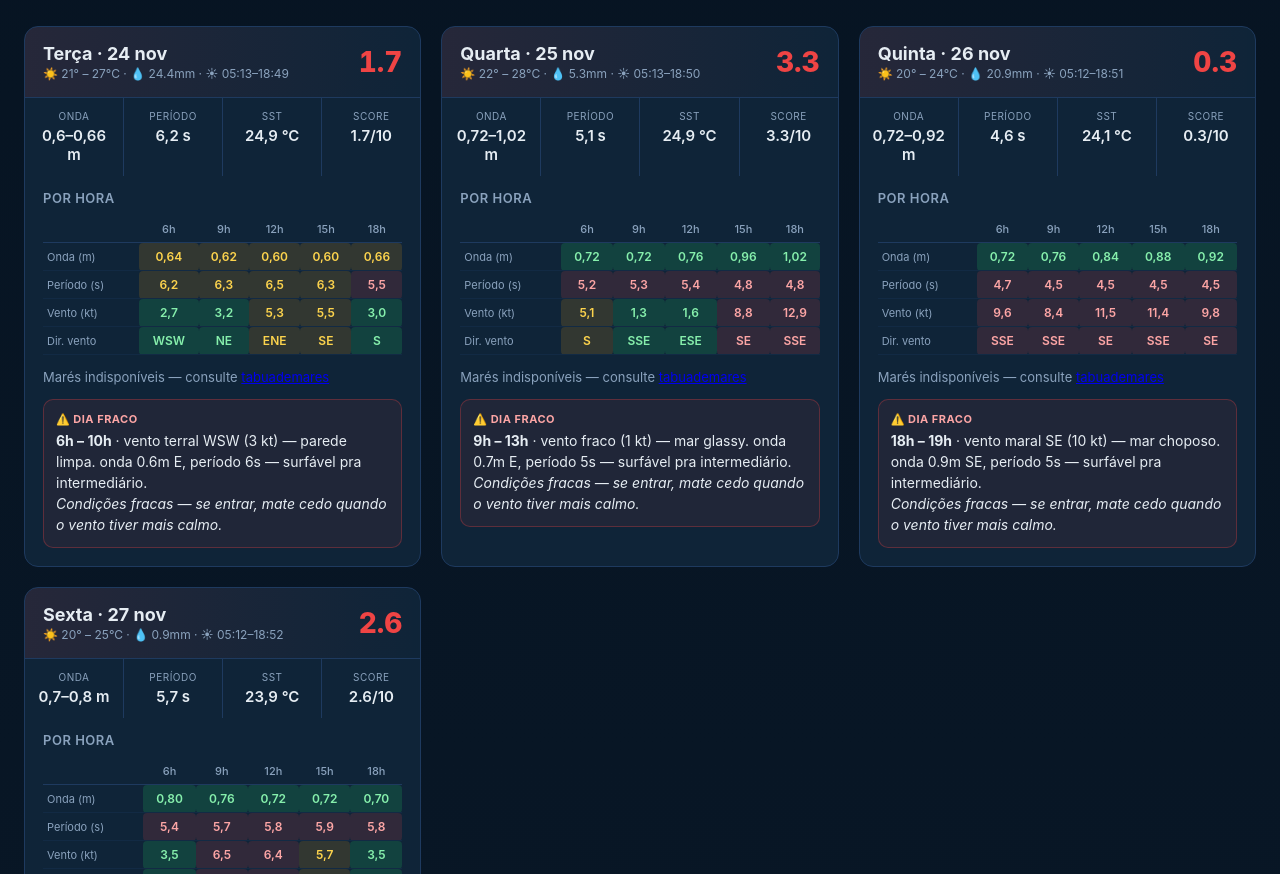
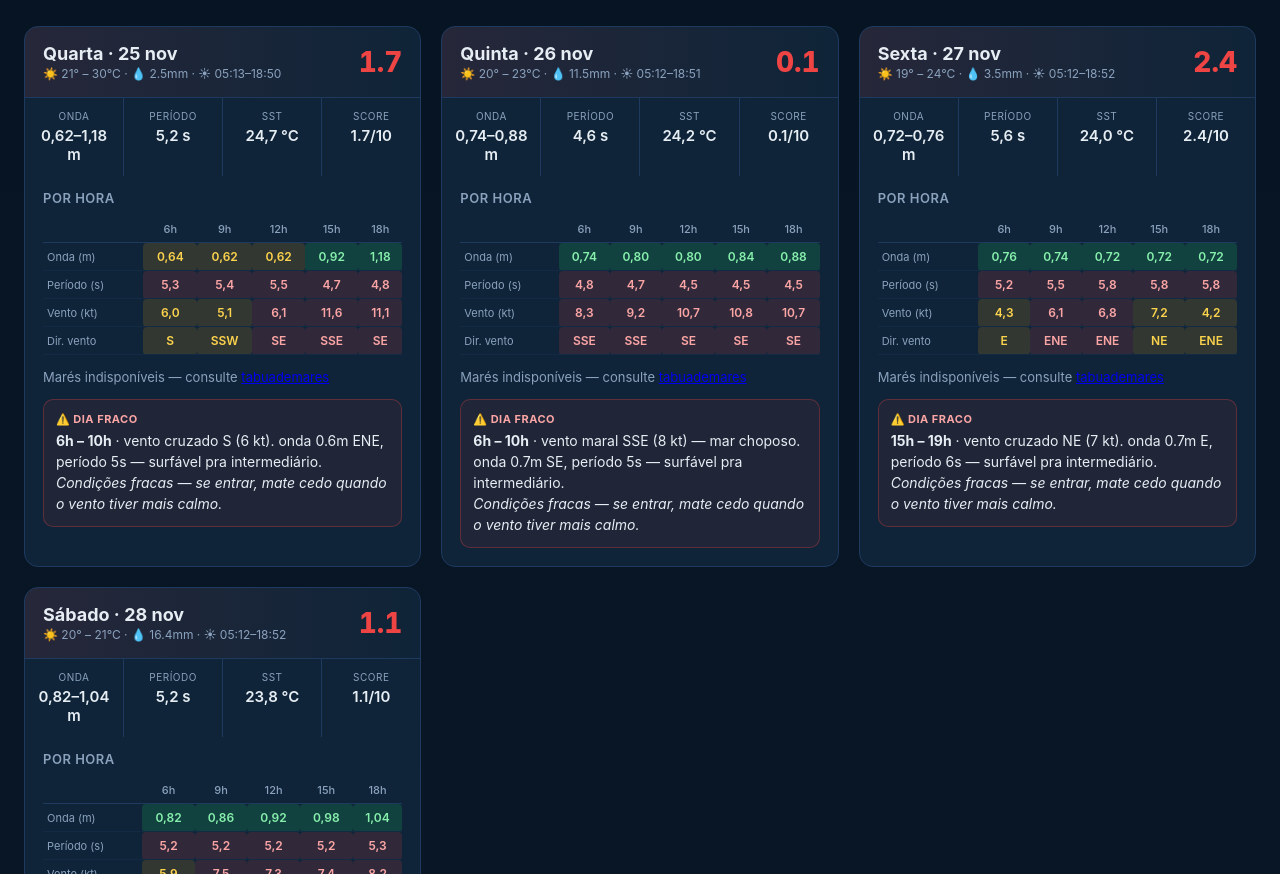
Before and after one commit to rrenanfelix/atalaia-surf, a plain HTML site: page index.html in a window 1280 px wide. Shown: the part 545-1419 px from the top of the page. Drawn offline with nearby package versions, Linux system fonts and the light colour scheme.

Commit message:
🌊 Atualização automática 2026-11-25 14:27 UTC

```diff
--- a/index.html
+++ b/index.html
@@ -99,13 +99,13 @@
         <h1><span class="wave">≋</span> Análise de Surf — Praia do Atalaia</h1>
         <div class="subtitle">Itajaí / SC · próximos 4 dias · perfil intermediário</div>
       </div>
-      <div><span class="badge">Atualizado 24/11/2026 · 23:31</span></div>
+      <div><span class="badge">Atualizado 25/11/2026 · 11:27</span></div>
     </div>
     <div class="meta-bar">
       <div class="meta"><div class="meta-label">Pico</div><div class="meta-value">Atalaia (Molhes)</div></div>
       <div class="meta"><div class="meta-label">Coordenadas</div><div class="meta-value">26.92° S · 48.64° W</div></div>
       <div class="meta"><div class="meta-label">Swell ideal</div><div class="meta-value">SE (135°)</div></div>
-      <div class="meta"><div class="meta-label">Temp. mar (média)</div><div class="meta-value">24.5 °C</div></div>
+      <div class="meta"><div class="meta-label">Temp. mar (média)</div><div class="meta-value">24.2 °C</div></div>
     </div>
   </header>
 
@@ -115,34 +115,34 @@
         <div class="rank-row">
           <div class="medal">🥇</div>
           <div>
-            <div class="rank-name">Quarta, 25 nov</div>
-            <div class="rank-reason">Onda 0,72–1,02m · período 5,1s · janela em torno de 9h</div>
+            <div class="rank-name">Sexta, 27 nov</div>
+            <div class="rank-reason">Onda 0,72–0,76m · período 5,6s · janela em torno de 15h</div>
           </div>
-          <div class="score" style="color:var(--good)">3.3</div>
+          <div class="score" style="color:var(--good)">2.4</div>
         </div>
         <div class="rank-row">
           <div class="medal">🥈</div>
           <div>
-            <div class="rank-name">Sexta, 27 nov</div>
-            <div class="rank-reason">Onda 0,7–0,8m · período 5,7s · janela em torno de 6h</div>
+            <div class="rank-name">Quarta, 25 nov</div>
+            <div class="rank-reason">Onda 0,62–1,18m · período 5,2s · janela em torno de 6h</div>
           </div>
-          <div class="score" style="color:var(--mid)">2.6</div>
+          <div class="score" style="color:var(--mid)">1.7</div>
         </div>
         <div class="rank-row">
           <div class="medal">🥉</div>
           <div>
-            <div class="rank-name">Terça, 24 nov</div>
-            <div class="rank-reason">Onda 0,6–0,66m · período 6,2s · janela em torno de 6h</div>
+            <div class="rank-name">Sábado, 28 nov</div>
+            <div class="rank-reason">Onda 0,82–1,04m · período 5,2s · janela em torno de 6h</div>
           </div>
-          <div class="score" style="color:var(--bad)">1.7</div>
+          <div class="score" style="color:var(--bad)">1.1</div>
         </div>
         <div class="rank-row">
           <div class="medal">4️⃣</div>
           <div>
             <div class="rank-name">Quinta, 26 nov</div>
-            <div class="rank-reason">Onda 0,72–0,92m · período 4,6s · janela em torno de 18h</div>
+            <div class="rank-reason">Onda 0,74–0,88m · período 4,6s · janela em torno de 6h</div>
           </div>
-          <div class="score" style="color:var(--bad)">0.3</div>
+          <div class="score" style="color:var(--bad)">0.1</div>
         </div>
   </section>
 
@@ -151,15 +151,15 @@
     <div class="day-card">
       <div class="day-head bad">
         <div>
-          <div class="day-title">Terça · 24 nov</div>
-          <div class="day-sub">☀️ 21° – 27°C · 💧 24.4mm · ☀ 05:13–18:49</div>
+          <div class="day-title">Quarta · 25 nov</div>
+          <div class="day-sub">☀️ 21° – 30°C · 💧 2.5mm · ☀ 05:13–18:50</div>
         </div>
         <div class="day-score bad">1.7</div>
       </div>
       <div class="stats">
-        <div class="stat"><div class="stat-label">Onda</div><div class="stat-value">0,6–0,66 m</div></div>
-        <div class="stat"><div class="stat-label">Período</div><div class="stat-value">6,2 s</div></div>
-        <div class="stat"><div class="stat-label">SST</div><div class="stat-value">24,9 °C</div></div>
+        <div class="stat"><div class="stat-label">Onda</div><div class="stat-value">0,62–1,18 m</div></div>
+        <div class="stat"><div class="stat-label">Período</div><div class="stat-value">5,2 s</div></div>
+        <div class="stat"><div class="stat-label">SST</div><div class="stat-value">24,7 °C</div></div>
         <div class="stat"><div class="stat-label">Score</div><div class="stat-value">1.7/10</div></div>
       </div>
       <div class="hourly">
@@ -167,51 +167,17 @@
         <table class="hr-tbl">
           <thead><tr><th class="lbl"></th><th>6h</th><th>9h</th><th>12h</th><th>15h</th><th>18h</th></tr></thead>
           <tbody>
-            <tr><td class="lbl">Onda (m)</td><td class="cell-mid">0,64</td><td class="cell-mid">0,62</td><td class="cell-mid">0,60</td><td class="cell-mid">0,60</td><td class="cell-mid">0,66</td></tr>
-            <tr><td class="lbl">Período (s)</td><td class="cell-mid">6,2</td><td class="cell-mid">6,3</td><td class="cell-mid">6,5</td><td class="cell-mid">6,3</td><td class="cell-bad">5,5</td></tr>
-            <tr><td class="lbl">Vento (kt)</td><td class="cell-good">2,7</td><td class="cell-good">3,2</td><td class="cell-mid">5,3</td><td class="cell-mid">5,5</td><td class="cell-good">3,0</td></tr>
-            <tr><td class="lbl">Dir. vento</td><td class="cell-good">WSW</td><td class="cell-good">NE</td><td class="cell-mid">ENE</td><td class="cell-mid">SE</td><td class="cell-good">S</td></tr>
+            <tr><td class="lbl">Onda (m)</td><td class="cell-mid">0,64</td><td class="cell-mid">0,62</td><td class="cell-mid">0,62</td><td class="cell-good">0,92</td><td class="cell-good">1,18</td></tr>
+            <tr><td class="lbl">Período (s)</td><td class="cell-bad">5,3</td><td class="cell-bad">5,4</td><td class="cell-bad">5,5</td><td class="cell-bad">4,7</td><td class="cell-bad">4,8</td></tr>
+            <tr><td class="lbl">Vento (kt)</td><td class="cell-mid">6,0</td><td class="cell-mid">5,1</td><td class="cell-bad">6,1</td><td class="cell-bad">11,6</td><td class="cell-bad">11,1</td></tr>
+            <tr><td class="lbl">Dir. vento</td><td class="cell-mid">S</td><td class="cell-mid">SSW</td><td class="cell-bad">SE</td><td class="cell-bad">SSE</td><td class="cell-bad">SE</td></tr>
           </tbody>
         </table>
       </div>
       <div class="tides"><div class="muted">Marés indisponíveis — consulte <a href="https://tabuademares.com/br/santa-catarina/itajai" target="_blank">tabuademares</a></div></div>
       <div class="window  bad">
         <div class="win-label">⚠️ Dia fraco</div>
-        <div class="win-text"><strong>6h – 10h</strong> · vento terral WSW (3 kt) — parede limpa. onda 0.6m E, período 6s — surfável pra intermediário.<br><em>Condições fracas — se entrar, mate cedo quando o vento tiver mais calmo.</em></div>
-      </div>
-    </div>
-
-
-    <div class="day-card">
-      <div class="day-head bad">
-        <div>
-          <div class="day-title">Quarta · 25 nov</div>
-          <div class="day-sub">☀️ 22° – 28°C · 💧 5.3mm · ☀ 05:13–18:50</div>
-        </div>
-        <div class="day-score bad">3.3</div>
-      </div>
-      <div class="stats">
-        <div class="stat"><div class="stat-label">Onda</div><div class="stat-value">0,72–1,02 m</div></div>
-        <div class="stat"><div class="stat-label">Período</div><div class="stat-value">5,1 s</div></div>
-        <div class="stat"><div class="stat-label">SST</div><div class="stat-value">24,9 °C</div></div>
-        <div class="stat"><div class="stat-label">Score</div><div class="stat-value">3.3/10</div></div>
-      </div>
-      <div class="hourly">
-        <h3>Por hora</h3>
-        <table class="hr-tbl">
-          <thead><tr><th class="lbl"></th><th>6h</th><th>9h</th><th>12h</th><th>15h</th><th>18h</th></tr></thead>
-          <tbody>
-            <tr><td class="lbl">Onda (m)</td><td class="cell-good">0,72</td><td class="cell-good">0,72</td><td class="cell-good">0,76</td><td class="cell-good">0,96</td><td class="cell-good">1,02</td></tr>
-            <tr><td class="lbl">Período (s)</td><td class="cell-bad">5,2</td><td class="cell-bad">5,3</td><td class="cell-bad">5,4</td><td class="cell-bad">4,8</td><td class="cell-bad">4,8</td></tr>
-            <tr><td class="lbl">Vento (kt)</td><td class="cell-mid">5,1</td><td class="cell-good">1,3</td><td class="cell-good">1,6</td><td class="cell-bad">8,8</td><td class="cell-bad">12,9</td></tr>
-            <tr><td class="lbl">Dir. vento</td><td class="cell-mid">S</td><td class="cell-good">SSE</td><td class="cell-good">ESE</td><td class="cell-bad">SE</td><td class="cell-bad">SSE</td></tr>
-          </tbody>
-        </table>
-      </div>
-      <div class="tides"><div class="muted">Marés indisponíveis — consulte <a href="https://tabuademares.com/br/santa-catarina/itajai" target="_blank">tabuademares</a></div></div>
-      <div class="window  bad">
-        <div class="win-label">⚠️ Dia fraco</div>
-        <div class="win-text"><strong>9h – 13h</strong> · vento fraco (1 kt) — mar glassy. onda 0.7m E, período 5s — surfável pra intermediário.<br><em>Condições fracas — se entrar, mate cedo quando o vento tiver mais calmo.</em></div>
+        <div class="win-text"><strong>6h – 10h</strong> · vento cruzado S (6 kt). onda 0.6m ENE, período 5s — surfável pra intermediário.<br><em>Condições fracas — se entrar, mate cedo quando o vento tiver mais calmo.</em></div>
       </div>
     </div>
 
@@ -220,32 +186,32 @@
       <div class="day-head bad">
         <div>
           <div class="day-title">Quinta · 26 nov</div>
-          <div class="day-sub">☀️ 20° – 24°C · 💧 20.9mm · ☀ 05:12–18:51</div>
+          <div class="day-sub">☀️ 20° – 23°C · 💧 11.5mm · ☀ 05:12–18:51</div>
         </div>
-        <div class="day-score bad">0.3</div>
+        <div class="day-score bad">0.1</div>
       </div>
       <div class="stats">
-        <div class="stat"><div class="stat-label">Onda</div><div class="stat-value">0,72–0,92 m</div></div>
+        <div class="stat"><div class="stat-label">Onda</div><div class="stat-value">0,74–0,88 m</div></div>
         <div class="stat"><div class="stat-label">Período</div><div class="stat-value">4,6 s</div></div>
-        <div class="stat"><div class="stat-label">SST</div><div class="stat-value">24,1 °C</div></div>
-        <div class="stat"><div class="stat-label">Score</div><div class="stat-value">0.3/10</div></div>
+        <div class="stat"><div class="stat-label">SST</div><div class="stat-value">24,2 °C</div></div>
+        <div class="stat"><div class="stat-label">Score</div><div class="stat-value">0.1/10</div></div>
       </div>
       <div class="hourly">
         <h3>Por hora</h3>
         <table class="hr-tbl">
           <thead><tr><th class="lbl"></th><th>6h</th><th>9h</th><th>12h</th><th>15h</th><th>18h</th></tr></thead>
           <tbody>
-            <tr><td class="lbl">Onda (m)</td><td class="cell-good">0,72</td><td class="cell-good">0,76</td><td class="cell-good">0,84</td><td class="cell-good">0,88</td><td class="cell-good">0,92</td></tr>
-            <tr><td class="lbl">Período (s)</td><td class="cell-bad">4,7</td><td class="cell-bad">4,5</td><td class="cell-bad">4,5</td><td class="cell-bad">4,5</td><td class="cell-bad">4,5</td></tr>
-            <tr><td class="lbl">Vento (kt)</td><td class="cell-bad">9,6</td><td class="cell-bad">8,4</td><td class="cell-bad">11,5</td><td class="cell-bad">11,4</td><td class="cell-bad">9,8</td></tr>
-            <tr><td class="lbl">Dir. vento</td><td class="cell-bad">SSE</td><td class="cell-bad">SSE</td><td class="cell-bad">SE</td><td class="cell-bad">SSE</td><td class="cell-bad">SE</td></tr>
+            <tr><td class="lbl">Onda (m)</td><td class="cell-good">0,74</td><td class="cell-good">0,80</td><td class="cell-good">0,80</td><td class="cell-good">0,84</td><td class="cell-good">0,88</td></tr>
+            <tr><td class="lbl">Período (s)</td><td class="cell-bad">4,8</td><td class="cell-bad">4,7</td><td class="cell-bad">4,5</td><td class="cell-bad">4,5</td><td class="cell-bad">4,5</td></tr>
+            <tr><td class="lbl">Vento (kt)</td><td class="cell-bad">8,3</td><td class="cell-bad">9,2</td><td class="cell-bad">10,7</td><td class="cell-bad">10,8</td><td class="cell-bad">10,7</td></tr>
+            <tr><td class="lbl">Dir. vento</td><td class="cell-bad">SSE</td><td class="cell-bad">SSE</td><td class="cell-bad">SE</td><td class="cell-bad">SE</td><td class="cell-bad">SE</td></tr>
           </tbody>
         </table>
       </div>
       <div class="tides"><div class="muted">Marés indisponíveis — consulte <a href="https://tabuademares.com/br/santa-catarina/itajai" target="_blank">tabuademares</a></div></div>
       <div class="window  bad">
         <div class="win-label">⚠️ Dia fraco</div>
-        <div class="win-text"><strong>18h – 19h</strong> · vento maral SE (10 kt) — mar choposo. onda 0.9m SE, período 5s — surfável pra intermediário.<br><em>Condições fracas — se entrar, mate cedo quando o vento tiver mais calmo.</em></div>
+        <div class="win-text"><strong>6h – 10h</strong> · vento maral SSE (8 kt) — mar choposo. onda 0.7m SE, período 5s — surfável pra intermediário.<br><em>Condições fracas — se entrar, mate cedo quando o vento tiver mais calmo.</em></div>
       </div>
     </div>
 
@@ -254,32 +220,66 @@
       <div class="day-head bad">
         <div>
           <div class="day-title">Sexta · 27 nov</div>
-          <div class="day-sub">☀️ 20° – 25°C · 💧 0.9mm · ☀ 05:12–18:52</div>
+          <div class="day-sub">☀️ 19° – 24°C · 💧 3.5mm · ☀ 05:12–18:52</div>
         </div>
-        <div class="day-score bad">2.6</div>
+        <div class="day-score bad">2.4</div>
       </div>
       <div class="stats">
-        <div class="stat"><div class="stat-label">Onda</div><div class="stat-value">0,7–0,8 m</div></div>
-        <div class="stat"><div class="stat-label">Período</div><div class="stat-value">5,7 s</div></div>
-        <div class="stat"><div class="stat-label">SST</div><div class="stat-value">23,9 °C</div></div>
-        <div class="stat"><div class="stat-label">Score</div><div class="stat-value">2.6/10</div></div>
+        <div class="stat"><div class="stat-label">Onda</div><div class="stat-value">0,72–0,76 m</div></div>
+        <div class="stat"><div class="stat-label">Período</div><div class="stat-value">5,6 s</div></div>
+        <div class="stat"><div class="stat-label">SST</div><div class="stat-value">24,0 °C</div></div>
+        <div class="stat"><div class="stat-label">Score</div><div class="stat-value">2.4/10</div></div>
       </div>
       <div class="hourly">
         <h3>Por hora</h3>
         <table class="hr-tbl">
           <thead><tr><th class="lbl"></th><th>6h</th><th>9h</th><th>12h</th><th>15h</th><th>18h</th></tr></thead>
           <tbody>
-            <tr><td class="lbl">Onda (m)</td><td class="cell-good">0,80</td><td class="cell-good">0,76</td><td class="cell-good">0,72</td><td class="cell-good">0,72</td><td class="cell-good">0,70</td></tr>
-            <tr><td class="lbl">Período (s)</td><td class="cell-bad">5,4</td><td class="cell-bad">5,7</td><td class="cell-bad">5,8</td><td class="cell-bad">5,9</td><td class="cell-bad">5,8</td></tr>
-            <tr><td class="lbl">Vento (kt)</td><td class="cell-good">3,5</td><td class="cell-bad">6,5</td><td class="cell-bad">6,4</td><td class="cell-mid">5,7</td><td class="cell-good">3,5</td></tr>
-            <tr><td class="lbl">Dir. vento</td><td class="cell-good">ESE</td><td class="cell-bad">ENE</td><td class="cell-bad">ENE</td><td class="cell-mid">ENE</td><td class="cell-good">ENE</td></tr>
+            <tr><td class="lbl">Onda (m)</td><td class="cell-good">0,76</td><td class="cell-good">0,74</td><td class="cell-good">0,72</td><td class="cell-good">0,72</td><td class="cell-good">0,72</td></tr>
+            <tr><td class="lbl">Período (s)</td><td class="cell-bad">5,2</td><td class="cell-bad">5,5</td><td class="cell-bad">5,8</td><td class="cell-bad">5,8</td><td class="cell-bad">5,8</td></tr>
+            <tr><td class="lbl">Vento (kt)</td><td class="cell-mid">4,3</td><td class="cell-bad">6,1</td><td class="cell-bad">6,8</td><td class="cell-mid">7,2</td><td class="cell-mid">4,2</td></tr>
+            <tr><td class="lbl">Dir. vento</td><td class="cell-mid">E</td><td class="cell-bad">ENE</td><td class="cell-bad">ENE</td><td class="cell-mid">NE</td><td class="cell-mid">ENE</td></tr>
           </tbody>
         </table>
       </div>
       <div class="tides"><div class="muted">Marés indisponíveis — consulte <a href="https://tabuademares.com/br/santa-catarina/itajai" target="_blank">tabuademares</a></div></div>
       <div class="window  bad">
         <div class="win-label">⚠️ Dia fraco</div>
-        <div class="win-text"><strong>6h – 10h</strong> · vento fraco (4 kt) — mar glassy. onda 0.8m E, período 5s — surfável pra intermediário.<br><em>Condições fracas — se entrar, mate cedo quando o vento tiver mais calmo.</em></div>
+        <div class="win-text"><strong>15h – 19h</strong> · vento cruzado NE (7 kt). onda 0.7m E, período 6s — surfável pra intermediário.<br><em>Condições fracas — se entrar, mate cedo quando o vento tiver mais calmo.</em></div>
+      </div>
+    </div>
+
+
+    <div class="day-card">
+      <div class="day-head bad">
+        <div>
+          <div class="day-title">Sábado · 28 nov</div>
+          <div class="day-sub">☀️ 20° – 21°C · 💧 16.4mm · ☀ 05:12–18:52</div>
+        </div>
+        <div class="day-score bad">1.1</div>
+      </div>
+      <div class="stats">
+        <div class="stat"><div class="stat-label">Onda</div><div class="stat-value">0,82–1,04 m</div></div>
+        <div class="stat"><div class="stat-label">Período</div><div class="stat-value">5,2 s</div></div>
+        <div class="stat"><div class="stat-label">SST</div><div class="stat-value">23,8 °C</div></div>
+        <div class="stat"><div class="stat-label">Score</div><div class="stat-value">1.1/10</div></div>
+      </div>
+      <div class="hourly">
+        <h3>Por hora</h3>
+        <table class="hr-tbl">
+          <thead><tr><th class="lbl"></th><th>6h</th><th>9h</th><th>12h</th><th>15h</th><th>18h</th></tr></thead>
+          <tbody>
+            <tr><td class="lbl">Onda (m)</td><td class="cell-good">0,82</td><td class="cell-good">0,86</td><td class="cell-good">0,92</td><td class="cell-good">0,98</td><td class="cell-good">1,04</td></tr>
+            <tr><td class="lbl">Período (s)</td><td class="cell-bad">5,2</td><td class="cell-bad">5,2</td><td class="cell-bad">5,2</td><td class="cell-bad">5,2</td><td class="cell-bad">5,3</td></tr>
+            <tr><td class="lbl">Vento (kt)</td><td class="cell-mid">5,9</td><td class="cell-bad">7,5</td><td class="cell-bad">7,3</td><td class="cell-bad">7,4</td><td class="cell-bad">8,2</td></tr>
+            <tr><td class="lbl">Dir. vento</td><td class="cell-mid">NE</td><td class="cell-bad">ENE</td><td class="cell-bad">E</td><td class="cell-bad">ESE</td><td class="cell-bad">ESE</td></tr>
+          </tbody>
+        </table>
+      </div>
+      <div class="tides"><div class="muted">Marés indisponíveis — consulte <a href="https://tabuademares.com/br/santa-catarina/itajai" target="_blank">tabuademares</a></div></div>
+      <div class="window  bad">
+        <div class="win-label">⚠️ Dia fraco</div>
+        <div class="win-text"><strong>6h – 10h</strong> · vento cruzado NE (6 kt). onda 0.8m E, período 5s — surfável pra intermediário.<br><em>Condições fracas — se entrar, mate cedo quando o vento tiver mais calmo.</em></div>
       </div>
     </div>
 
@@ -299,7 +299,7 @@
 
   <div class="gear-card">
     <h2>🧥 Equipamento sugerido</h2>
-    <p class="muted">Temp. água ~24.5°C — base pras recomendações.</p>
+    <p class="muted">Temp. água ~24.2°C — base pras recomendações.</p>
     <div class="gear-grid">
       <div class="gear-item"><div class="gear-icon">🌡️</div><div class="gear-title">Roupa</div><div class="gear-desc">lycra ou bermuda climber</div></div>
       <div class="gear-item"><div class="gear-icon">🏄</div><div class="gear-title">Prancha</div><div class="gear-desc">Ondas pequenas-médias e período curto pedem fish, mid-length ou longboard. Shortboard só quando passar 0,9 m com período &gt;= 8 s.</div></div>
@@ -334,9 +334,9 @@
 </div>
 
 <script>
-const labels = ["Ter 6h", "Ter 9h", "Ter 12h", "Ter 15h", "Ter 18h", "Qua 6h", "Qua 9h", "Qua 12h", "Qua 15h", "Qua 18h", "Qui 6h", "Qui 9h", "Qui 12h", "Qui 15h", "Qui 18h", "Sex 6h", "Sex 9h", "Sex 12h", "Sex 15h", "Sex 18h"];
-const wave = [0.64, 0.62, 0.6, 0.6, 0.66, 0.72, 0.72, 0.76, 0.96, 1.02, 0.72, 0.76, 0.84, 0.88, 0.92, 0.8, 0.76, 0.72, 0.72, 0.7];
-const wind = [2.7, 3.2, 5.3, 5.5, 3.0, 5.1, 1.3, 1.6, 8.8, 12.9, 9.6, 8.4, 11.5, 11.4, 9.8, 3.5, 6.5, 6.4, 5.7, 3.5];
+const labels = ["Qua 6h", "Qua 9h", "Qua 12h", "Qua 15h", "Qua 18h", "Qui 6h", "Qui 9h", "Qui 12h", "Qui 15h", "Qui 18h", "Sex 6h", "Sex 9h", "Sex 12h", "Sex 15h", "Sex 18h", "S\u00e1b 6h", "S\u00e1b 9h", "S\u00e1b 12h", "S\u00e1b 15h", "S\u00e1b 18h"];
+const wave = [0.64, 0.62, 0.62, 0.92, 1.18, 0.74, 0.8, 0.8, 0.84, 0.88, 0.76, 0.74, 0.72, 0.72, 0.72, 0.82, 0.86, 0.92, 0.98, 1.04];
+const wind = [6.0, 5.1, 6.1, 11.6, 11.1, 8.3, 9.2, 10.7, 10.8, 10.7, 4.3, 6.1, 6.8, 7.2, 4.2, 5.9, 7.5, 7.3, 7.4, 8.2];
 const baseOpts = {
   responsive:true, maintainAspectRatio:false,
   plugins:{legend:{display:false},tooltip:{mode:'index',intersect:false}},
```
